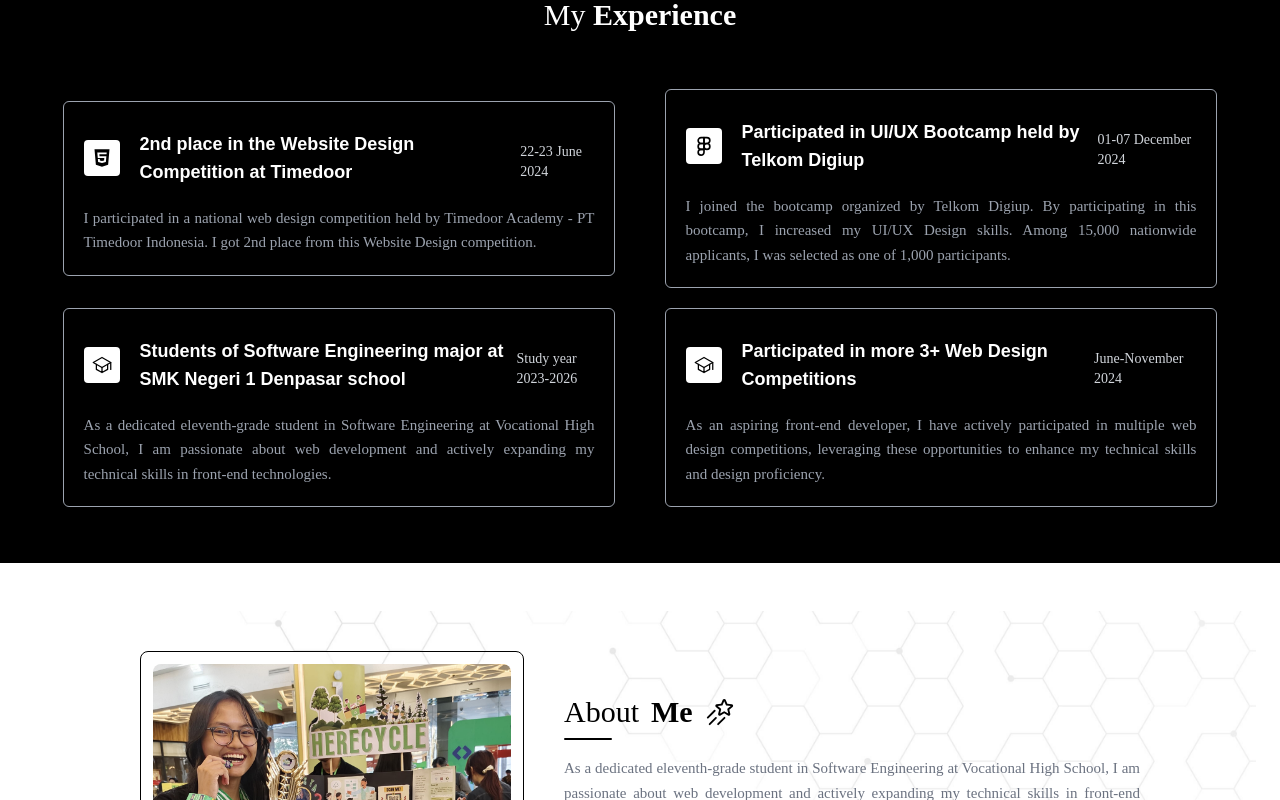
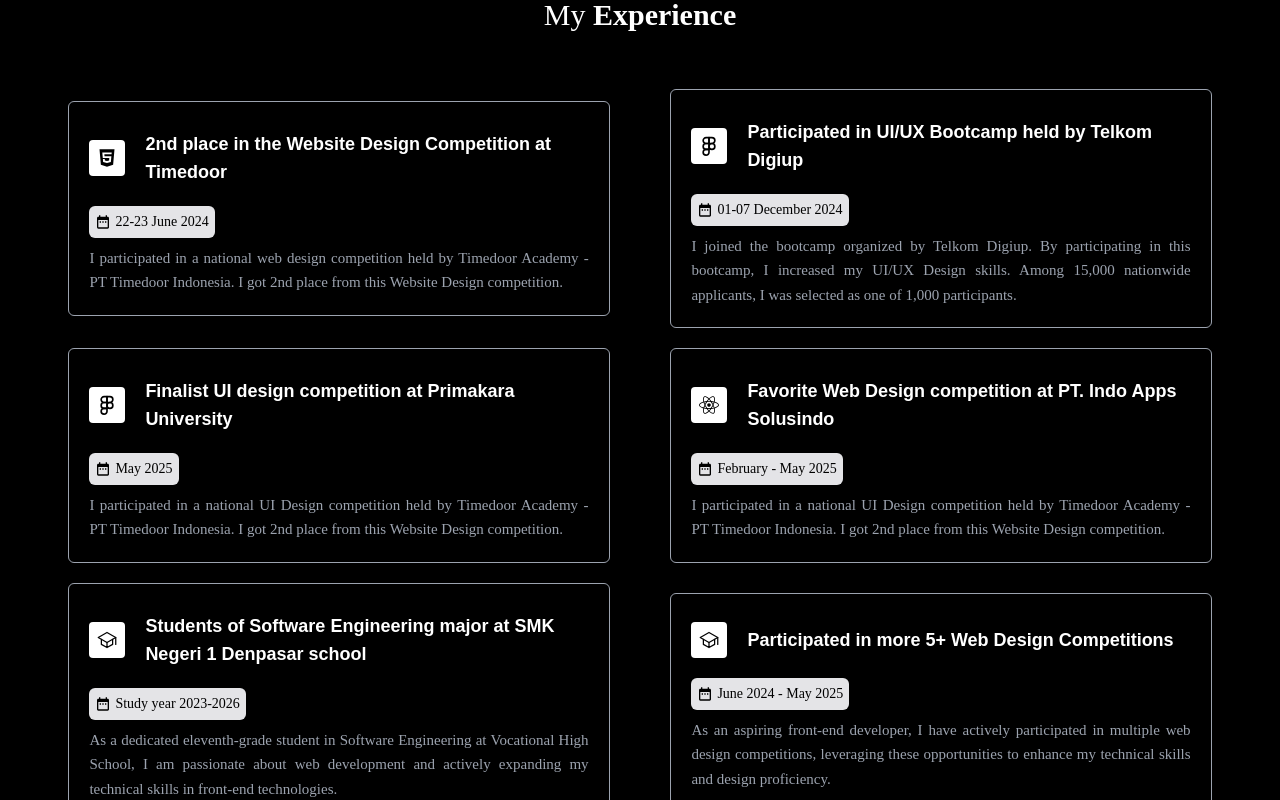
Before and after one commit to ayuarista/portofolio-arista, a React (Create React App) app: page / in a window 1280 px wide. Shown: the part 1020-1820 px from the top of the page. Built offline with nearby package versions, Linux system fonts and the light colour scheme.

Commit message:
Enhance Experience component with date icon and update MyExperience data

```diff
--- a/src/components/molecules/Experience.jsx
+++ b/src/components/molecules/Experience.jsx
@@ -1,12 +1,13 @@
-import React,{useEffect} from "react";
-import AOS from "aos"
-import "aos/dist/aos.css"
+import React, { useEffect } from "react";
+import { MdDateRange } from "react-icons/md";
+import AOS from "aos";
+import "aos/dist/aos.css";
 const Experience = (props) => {
   useEffect(() => {
     AOS.init({ duration: 1500 });
   }, []);
   return (
-    <div className="w-full md:w-[80%] lg:w-[95%] mx-auto" data-aos="zoom-in-up">
+    <div className="w-full md:w-[80%] lg:w-[93%] mx-auto" data-aos="zoom-in-up">
       <div className="flex flex-col rounded-md p-5 w-full border border-gray-400 hover:border-none hover:bg-[#27272A] transition-all duration-500 ease-in-out">
         <div className="flex flex-col sm:flex-row justify-between items-start sm:items-center mt-2">
           <div className="flex items-center gap-5">
@@ -17,11 +18,18 @@ const Experience = (props) => {
               {props.title}
             </h1>
           </div>
-          <p className="text-gray-300 text-sm mt-4 lg:mt-2">{props.date}</p>
         </div>
-        <p className="text-gray-400 text-[15px] mt-5 text-justify leading-relaxed">
-          {props.desc}
-        </p>
+        <div className="mt-5">
+          <div className="bg-zinc-200 rounded-md p-1.5 w-fit flex items-center gap-1">
+          <MdDateRange />
+            <p className=" text-black text-sm">
+              {props.date}
+            </p>
+          </div>
+          <p className="text-gray-400 text-[15px] text-justify mt-2 leading-relaxed">
+            {props.desc}
+          </p>
+        </div>
       </div>
     </div>
   );
--- a/src/components/organisms/MyExperience.jsx
+++ b/src/components/organisms/MyExperience.jsx
@@ -1,8 +1,9 @@
 import React from "react";
-import { FaHtml5 } from "react-icons/fa";
+import { FaHtml5, FaReact } from "react-icons/fa";
 import Experience from "../molecules/Experience";
 import { FiFigma } from "react-icons/fi";
 import { IoSchoolOutline } from "react-icons/io5";
+import { MdTipsAndUpdates } from "react-icons/md";
 
 const Data = [
   {
@@ -18,6 +19,18 @@ const Data = [
     desc: "I joined the bootcamp organized by Telkom Digiup. By participating in this bootcamp, I increased my UI/UX Design skills. Among 15,000 nationwide applicants, I was selected as one of 1,000 participants.",
   },
   {
+    icons: <FiFigma />,
+    title: "Finalist UI design competition at Primakara University",
+    date: "May 2025",
+    desc: "I participated in a national UI Design competition held by Timedoor Academy - PT Timedoor Indonesia. I got 2nd place from this Website Design competition.",
+  },
+  {
+    icons: <FaReact />,
+    title: "Favorite Web Design competition at PT. Indo Apps Solusindo",
+    date: "February - May 2025",
+    desc: "I participated in a national UI Design competition held by Timedoor Academy - PT Timedoor Indonesia. I got 2nd place from this Website Design competition.",
+  },
+  {
     icons: <IoSchoolOutline />,
     title: "Students of Software Engineering major at SMK Negeri 1 Denpasar school",
     date: "Study year 2023-2026",
@@ -25,8 +38,8 @@ const Data = [
   },
   {
     icons: <IoSchoolOutline />,
-    title: "Participated in more 3+ Web Design Competitions",
-    date: "June-November 2024",
+    title: "Participated in more 5+ Web Design Competitions",
+    date: "June 2024 - May 2025",
     desc: "As an aspiring front-end developer, I have actively participated in multiple web design competitions, leveraging these opportunities to enhance my technical skills and design proficiency.",
   },
 ];
--- a/src/pages/Home.jsx
+++ b/src/pages/Home.jsx
@@ -36,7 +36,7 @@ const Home = () => {
             Based In <span className="font-bold">Indonesia.</span>
           </h1>
           <p className="text-gray-400 text-[13px] md:text-sm max-w-xl mt-4 text-center lg:text-justify" data-aos="fade-up">
-            Hi! as a dedicated eleventh-grade student in Software Engineering at
+            Hi! as a dedicated twelve-grade student in Software Engineering at
             Vocational High School, I am passionate about web development and
             actively expanding my technical skills in front-end technologies.
           </p>
```
